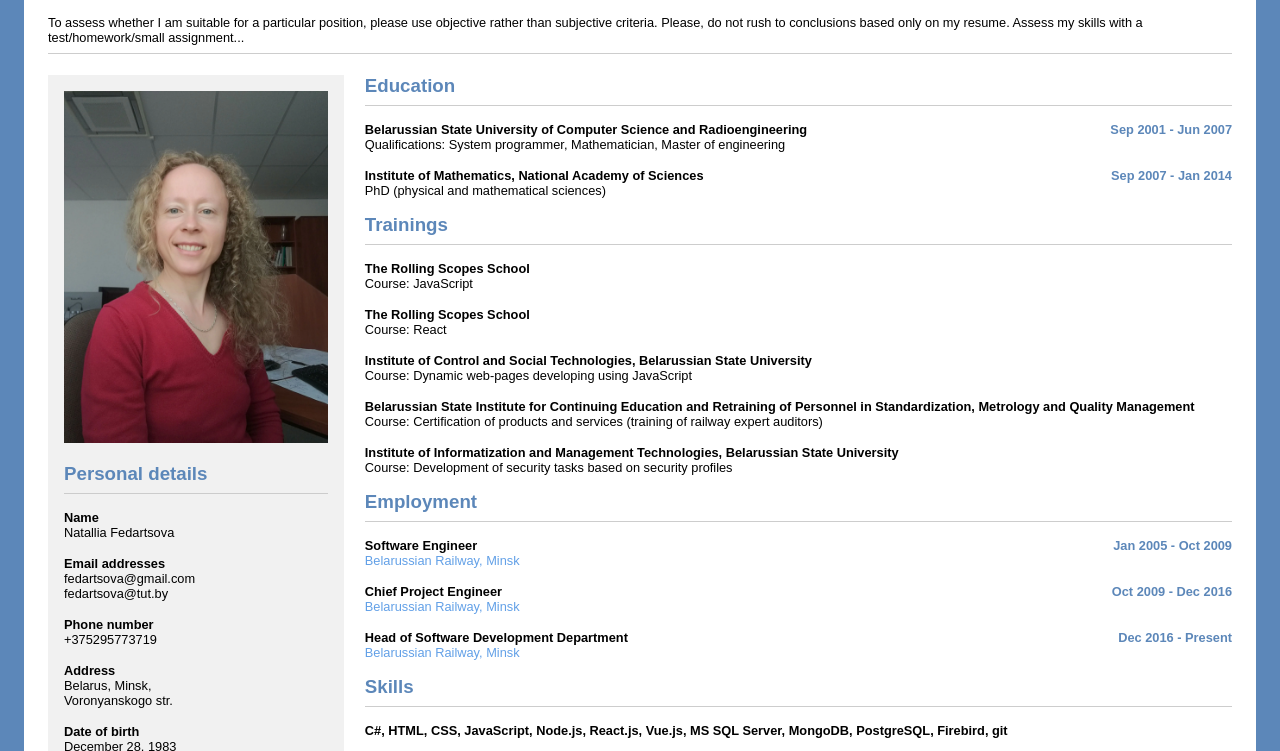
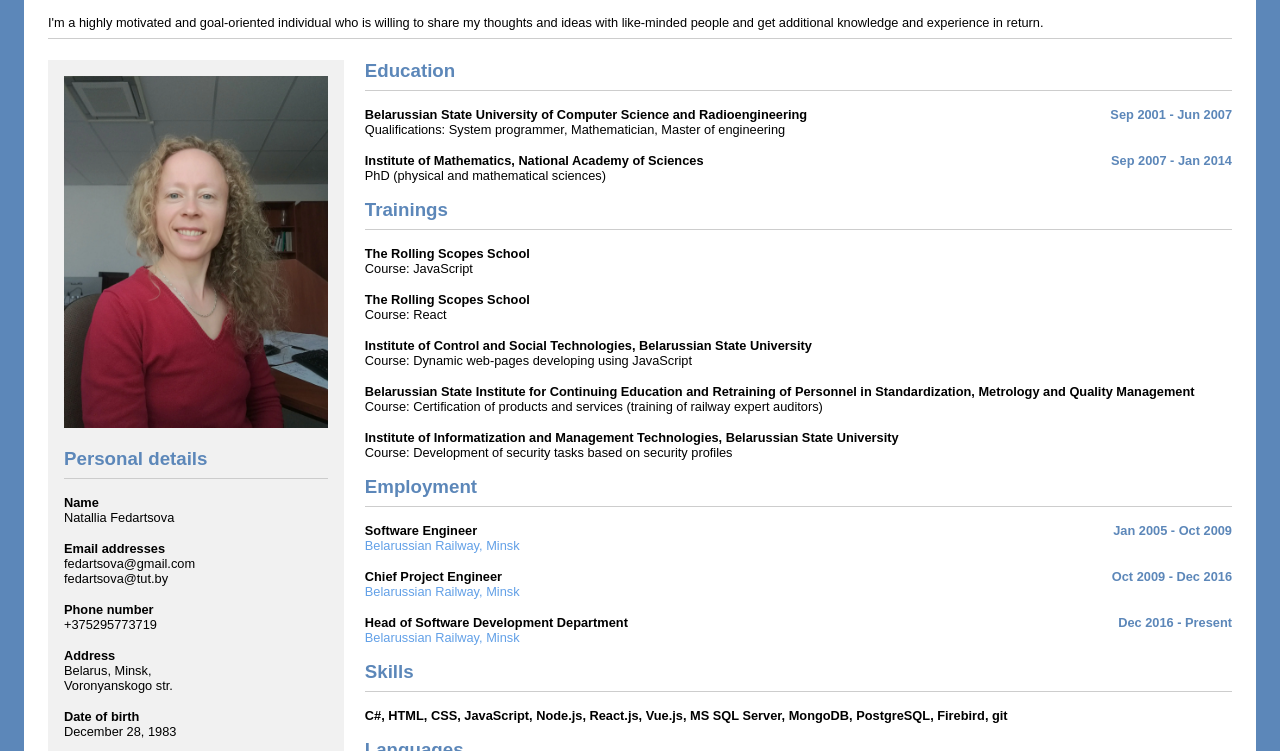
Before and after one commit to natallia-js/english-cv, a website: page index.html in a window 1280 px wide. Shown: the part 119-870 px from the top of the page. Drawn offline with Linux system fonts and the light colour scheme.

Commit message:
feat: change my short description

```diff
--- a/index.html
+++ b/index.html
@@ -13,10 +13,9 @@
             <div class="subheader">Software developer</div>
             <br/>
             <div class="posts">
-                To assess whether I am suitable for a particular position,
-                please use objective rather than subjective criteria.
-                Please, do not rush to conclusions based only on my resume.
-                Assess my skills with a test/homework/small assignment...
+                I'm a highly motivated and goal-oriented individual who is willing
+                to share my thoughts and ideas with like-minded people and get additional
+                knowledge and experience in return.
             </div>
         </header>
         <main>
```
